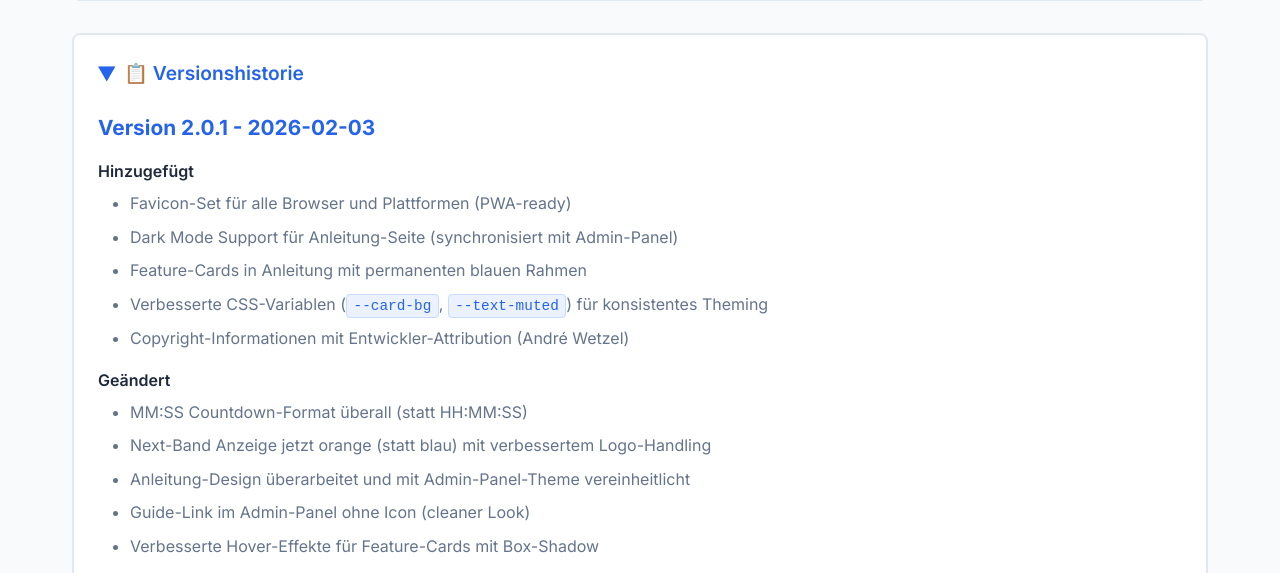
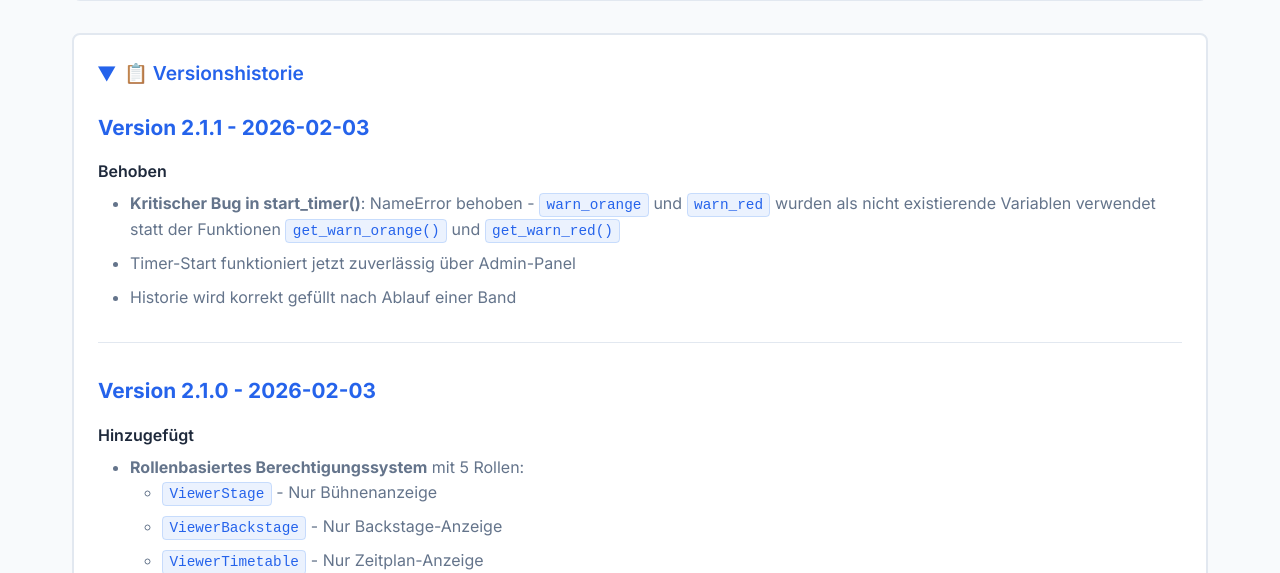
Before and after one commit to raspwetzel/stagetimer, a Flask app: page /guide in a window 1280 px wide, after a click on "📋 Versionshistorie". Shown: the part 5927-6500 px from the top of the page. Run offline with Flask 3, Linux system fonts and the light colour scheme; the visitor is signed in with stand-in values (Sample User, id 1); data that the repository does not hold is empty.

Commit message:
feat: Update changelog and documentation for version 2.1.1 with critical bug fixes and improvements

```diff
--- a/app.py
+++ b/app.py
@@ -589,8 +589,8 @@ def start_timer():
         'band': band['band'],
         'remaining': remaining,
         'total_duration': band['duration'] * 60,
-        'warn_orange': warn_orange,
-        'warn_red': warn_red
+        'warn_orange': get_warn_orange(),
+        'warn_red': get_warn_red()
     }
 
     if next_band_info:
@@ -1089,8 +1089,8 @@ def admin():
                     'band': schedule[current_band_index]['band'],
                     'remaining': remaining,
                     'total_duration': schedule[current_band_index]['duration'] * 60,
-                    'warn_orange': warn_orange,
-                    'warn_red': warn_red
+                    'warn_orange': get_warn_orange(),
+                    'warn_red': get_warn_red()
                 }
 
                 if next_band_info:
--- a/templates/guide.html
+++ b/templates/guide.html
@@ -527,6 +527,65 @@
         <summary>📋 Versionshistorie</summary>
         <div class="changelog-content">
 
+          <h3>Version 2.1.1 - 2026-02-03</h3>
+
+          <h4>Behoben</h4>
+          <ul>
+            <li><strong>Kritischer Bug in start_timer()</strong>: NameError behoben - <code>warn_orange</code> und <code>warn_red</code> wurden als nicht existierende Variablen verwendet statt der Funktionen <code>get_warn_orange()</code> und <code>get_warn_red()</code></li>
+            <li>Timer-Start funktioniert jetzt zuverlässig über Admin-Panel</li>
+            <li>Historie wird korrekt gefüllt nach Ablauf einer Band</li>
+          </ul>
+
+          <hr>
+
+          <h3>Version 2.1.0 - 2026-02-03</h3>
+
+          <h4>Hinzugefügt</h4>
+          <ul>
+            <li><strong>Rollenbasiertes Berechtigungssystem</strong> mit 5 Rollen:
+              <ul>
+                <li><code>ViewerStage</code> - Nur Bühnenanzeige</li>
+                <li><code>ViewerBackstage</code> - Nur Backstage-Anzeige</li>
+                <li><code>ViewerTimetable</code> - Nur Zeitplan-Anzeige</li>
+                <li><code>Stagemanager</code> - Eingeschränkter Admin-Zugriff mit allen Viewer-Rechten</li>
+                <li><code>Admin</code> - Vollzugriff auf alle Funktionen</li>
+              </ul>
+            </li>
+            <li><strong>Veranstaltungspasswort</strong> für anonymen Zugang zur Bühnenanzeige
+              <ul>
+                <li>Einstellbar im Admin-Panel</li>
+                <li>Separater Login-Tab auf der Login-Seite</li>
+                <li>Gibt nur ViewerStage-Berechtigung</li>
+              </ul>
+            </li>
+            <li><strong>Rollen-Verwaltung</strong> im Admin-Panel
+              <ul>
+                <li>Klick auf Benutzername öffnet Rollen-Modal</li>
+                <li>Checkboxen für Rollenzuweisung</li>
+                <li>Validierung: Viewer-Rollen kombinierbar, Stagemanager/Admin exklusiv</li>
+              </ul>
+            </li>
+            <li><strong>Geschützte Viewer-Seiten</strong> - Alle Seiten erfordern jetzt Login</li>
+            <li><strong>Logout-Button</strong> in der Navigation aller Views</li>
+          </ul>
+
+          <h4>Geändert</h4>
+          <ul>
+            <li>Login-Seite mit Tabs für Benutzer-Login und Veranstaltungspasswort</li>
+            <li>Admin-Panel zeigt Sektionen basierend auf Rolle</li>
+            <li>Hardcodierte Admin-Checks durch Rollensystem ersetzt</li>
+            <li>Navigation zeigt nur zugängliche Seiten basierend auf Benutzerrolle</li>
+          </ul>
+
+          <h4>Behoben</h4>
+          <ul>
+            <li>Benutzer können sich nicht mehr selbst löschen</li>
+            <li>Letzter Admin-Benutzer kann nicht degradiert werden</li>
+            <li>Eigene Admin-Rolle kann nicht entfernt werden</li>
+          </ul>
+
+          <hr>
+
           <h3>Version 2.0.1 - 2026-02-03</h3>
 
           <h4>Hinzugefügt</h4>
```
Also changed, not shown: CHANGELOG.md, README.md, 1 other file.
